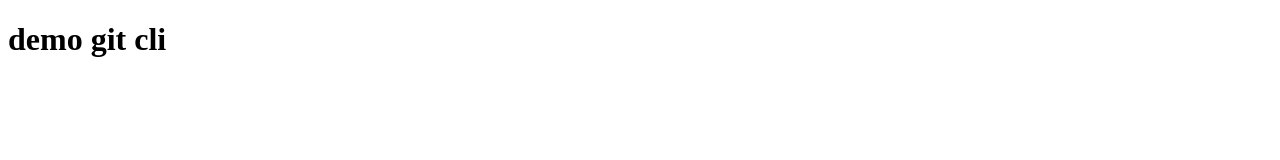
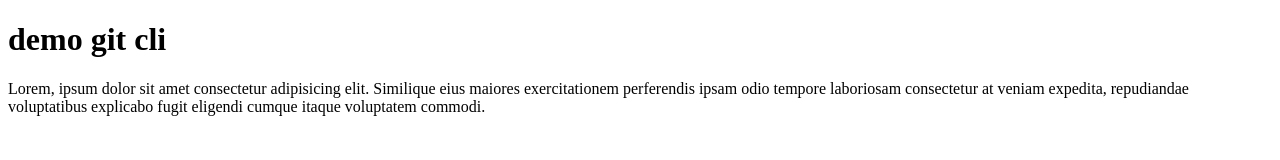
Before and after one commit to PedroFarinhas/gitcli, a plain HTML site: page index.html in a window 1280 px wide. Drawn offline with Linux system fonts and the light colour scheme.

Commit message:
add paragrafo lorem ipsum

```diff
--- a/index.html
+++ b/index.html
@@ -7,5 +7,6 @@
 </head>
 <body>
     <h1>demo git cli</h1>
+    <p>Lorem, ipsum dolor sit amet consectetur adipisicing elit. Similique eius maiores exercitationem perferendis ipsam odio tempore laboriosam consectetur at veniam expedita, repudiandae voluptatibus explicabo fugit eligendi cumque itaque voluptatem commodi.</p>
 </body>
 </html>
```
